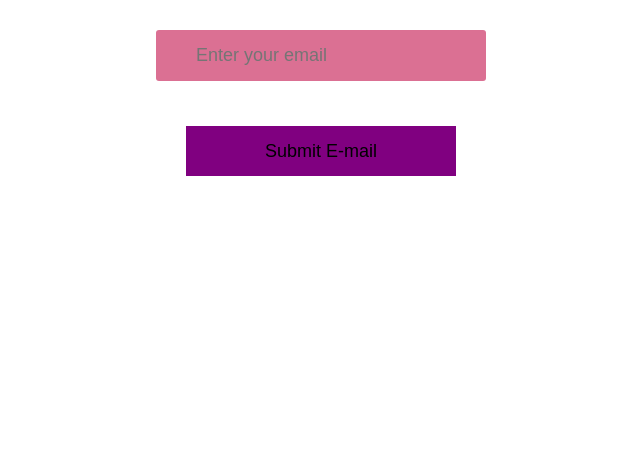
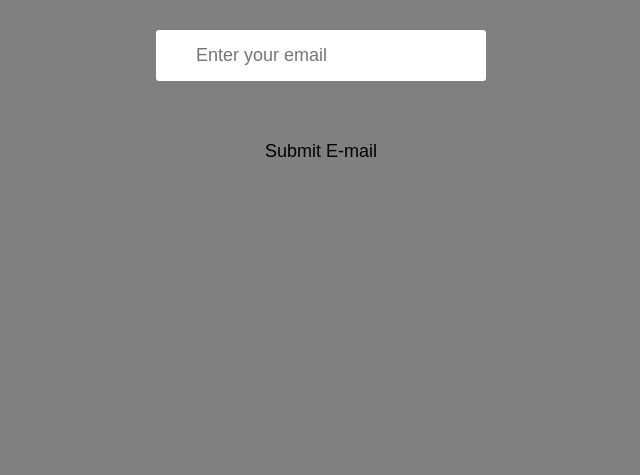
Before and after one commit to gen-wd-team2/gpt-clone, a plain HTML site: page forgot.html in a window 1280 px wide. Shown: the part 325-800 px from the top of the page, without its empty margins (319-959 px from the left). Drawn offline with Linux system fonts and the light colour scheme.

Commit message:
colours changed to make site more appealing

```diff
--- a/forgot.css
+++ b/forgot.css
@@ -3,6 +3,7 @@
     padding: 0;
     margin: 0;
     box-sizing: border-box;
+    background-color: gray;
 }
 
 
@@ -57,8 +58,9 @@ color: wheat !important;
 }
 
 .inputfield {
-    background-color: palevioletred;
+    background-color: white;
     margin: 15px 0;
+    border-color: gray;
     border-radius: 3px;
     display: flex;
     align-items: center;
@@ -91,14 +93,15 @@ input {
 
 .btn-field button {
     flex-basis: 100%;
-    background: purple;
+    /* background-color: white; */
     height: 50px;
-    border: 0;
+    border: 10px;
     padding: 0;
     display: flex;
     align-items: center;
     justify-content: center;
     outline: 0;
+    /* color: white; */
     cursor: pointer;
     transition: background-color 0.5s, transform 0.5s;
     font-size: 18px;
--- a/logstyle.css
+++ b/logstyle.css
@@ -51,7 +51,7 @@
 }
 
 .inputfield {
-    background-color: palevioletred;
+    background-color: white;
     margin: 15px 0;
     border-radius: 3px;
     display: flex;
@@ -89,7 +89,7 @@
 
 .btn-field button {
     flex-basis: 48%;
-    background: purple;
+    background: white;
     height: 60px; /* Increased button height */
     border-radius: 40px;
     border: 0;
@@ -105,7 +105,7 @@
 }
 
 .btn-field button.disable {
-    background: orange;
+    background: white;
     color: dimgray;
 }
 
--- a/resetpass.css
+++ b/resetpass.css
@@ -41,7 +41,7 @@
 }
 
 .inputfield {
-    background-color: palevioletred;
+    background-color: white;
     margin: 15px 0;
     border-radius: 3px;
     display: flex;
@@ -79,7 +79,7 @@ form p {
 
 .btn-field button {
     flex-basis: 100%;
-    background: purple;
+    background: white;
     height: 60px;
     border-radius: 40px;
     border: 0;
```
